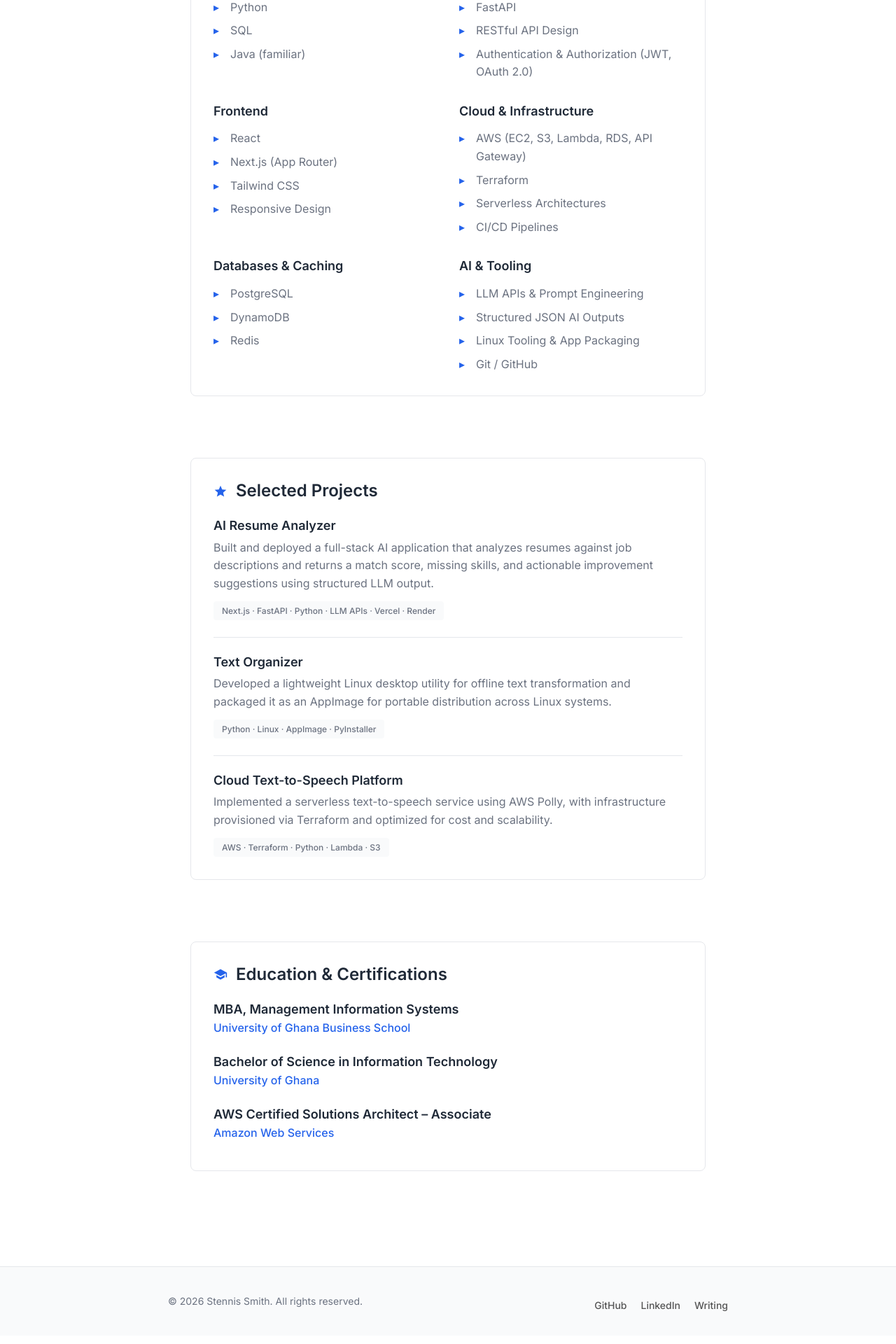
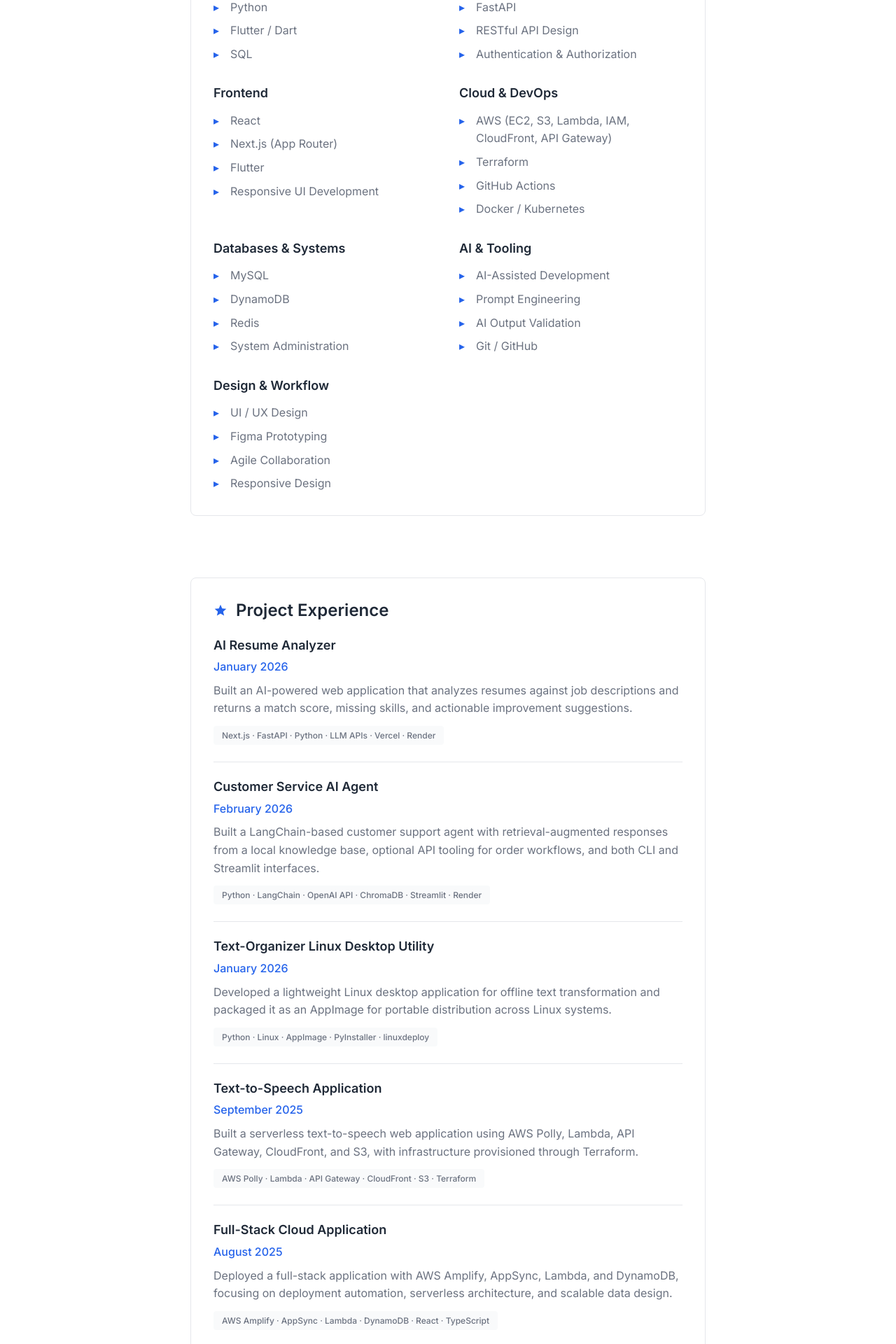
Before and after one commit to Stennis1/stennis-portfolio, a Next.js app: page /resume in a window 1280 px wide. Shown: the part 780-2700 px from the top of the page at 70% size. Built offline with nearby package versions, Linux system fonts and the light colour scheme.

Commit message:
Expand resume page content

```diff
--- a/app/resume/page.tsx
+++ b/app/resume/page.tsx
@@ -36,12 +36,12 @@
               Profile
             </h2>
             <p>
-              Software Engineer focused on backend systems, cloud infrastructure,
-              and practical AI integration. Experienced in designing APIs,
-              building production-ready services, packaging developer tools, and
-              deploying applications with real-world constraints. Strong
-              interest in system design, reliability, and clean, maintainable
-              code.
+              Software Engineer focused on backend systems, cloud
+              infrastructure, AI-assisted product development, and practical
+              software delivery. Experienced across full-stack development,
+              API design, cloud deployments, and developer tooling, with a
+              strong interest in reliability, system design, and maintainable
+              engineering.
             </p>
           </section>
 
@@ -58,10 +58,10 @@
               <div className={styles.skillCategory}>
                 <h3>Languages</h3>
                 <ul>
-                  <li>JavaScript (ES6+) / TypeScript</li>
+                  <li>JavaScript / TypeScript</li>
                   <li>Python</li>
+                  <li>Flutter / Dart</li>
                   <li>SQL</li>
-                  <li>Java (familiar)</li>
                 </ul>
               </div>
 
@@ -71,7 +71,7 @@
                   <li>Node.js / Express</li>
                   <li>FastAPI</li>
                   <li>RESTful API Design</li>
-                  <li>Authentication & Authorization (JWT, OAuth 2.0)</li>
+                  <li>Authentication & Authorization</li>
                 </ul>
               </div>
 
@@ -80,59 +80,70 @@
                 <ul>
                   <li>React</li>
                   <li>Next.js (App Router)</li>
-                  <li>Tailwind CSS</li>
-                  <li>Responsive Design</li>
+                  <li>Flutter</li>
+                  <li>Responsive UI Development</li>
                 </ul>
               </div>
 
               <div className={styles.skillCategory}>
-                <h3>Cloud & Infrastructure</h3>
+                <h3>Cloud & DevOps</h3>
                 <ul>
-                  <li>AWS (EC2, S3, Lambda, RDS, API Gateway)</li>
+                  <li>AWS (EC2, S3, Lambda, IAM, CloudFront, API Gateway)</li>
                   <li>Terraform</li>
-                  <li>Serverless Architectures</li>
-                  <li>CI/CD Pipelines</li>
+                  <li>GitHub Actions</li>
+                  <li>Docker / Kubernetes</li>
                 </ul>
               </div>
 
               <div className={styles.skillCategory}>
-                <h3>Databases & Caching</h3>
+                <h3>Databases & Systems</h3>
                 <ul>
-                  <li>PostgreSQL</li>
+                  <li>MySQL</li>
                   <li>DynamoDB</li>
                   <li>Redis</li>
+                  <li>System Administration</li>
                 </ul>
               </div>
 
               <div className={styles.skillCategory}>
                 <h3>AI & Tooling</h3>
                 <ul>
-                  <li>LLM APIs & Prompt Engineering</li>
-                  <li>Structured JSON AI Outputs</li>
-                  <li>Linux Tooling & App Packaging</li>
+                  <li>AI-Assisted Development</li>
+                  <li>Prompt Engineering</li>
+                  <li>AI Output Validation</li>
                   <li>Git / GitHub</li>
+                </ul>
+              </div>
+
+              <div className={styles.skillCategory}>
+                <h3>Design & Workflow</h3>
+                <ul>
+                  <li>UI / UX Design</li>
+                  <li>Figma Prototyping</li>
+                  <li>Agile Collaboration</li>
+                  <li>Responsive Design</li>
                 </ul>
               </div>
             </div>
           </section>
 
-          {/* Projects */}
+          {/* Project Experience */}
           <section className={styles.resumeSection}>
             <h2>
               <svg width="20" height="20" viewBox="0 0 24 24" fill="currentColor">
                 <path d="M12 17.27L18.18 21l-1.64-7.03L22 9.24l-7.19-.61L12 2 9.19 8.63 2 9.24l5.46 4.73L5.82 21z" />
               </svg>
-              Selected Projects
+              Project Experience
             </h2>
 
             <div className={styles.projectHighlights}>
               <div className={styles.projectHighlight}>
                 <h3>AI Resume Analyzer</h3>
+                <p className={styles.institution}>January 2026</p>
                 <p className={styles.projectDesc}>
-                  Built and deployed a full-stack AI application that analyzes
-                  resumes against job descriptions and returns a match score,
-                  missing skills, and actionable improvement suggestions using
-                  structured LLM output.
+                  Built an AI-powered web application that analyzes resumes
+                  against job descriptions and returns a match score, missing
+                  skills, and actionable improvement suggestions.
                 </p>
                 <span className={styles.techStack}>
                   Next.js · FastAPI · Python · LLM APIs · Vercel · Render
@@ -140,27 +151,130 @@
               </div>
 
               <div className={styles.projectHighlight}>
-                <h3>Text Organizer</h3>
+                <h3>Customer Service AI Agent</h3>
+                <p className={styles.institution}>February 2026</p>
                 <p className={styles.projectDesc}>
-                  Developed a lightweight Linux desktop utility for offline text
-                  transformation and packaged it as an AppImage for portable
-                  distribution across Linux systems.
+                  Built a LangChain-based customer support agent with
+                  retrieval-augmented responses from a local knowledge base,
+                  optional API tooling for order workflows, and both CLI and
+                  Streamlit interfaces.
                 </p>
                 <span className={styles.techStack}>
-                  Python · Linux · AppImage · PyInstaller
+                  Python · LangChain · OpenAI API · ChromaDB · Streamlit ·
+                  Render
                 </span>
               </div>
 
               <div className={styles.projectHighlight}>
-                <h3>Cloud Text-to-Speech Platform</h3>
+                <h3>Text-Organizer Linux Desktop Utility</h3>
+                <p className={styles.institution}>January 2026</p>
                 <p className={styles.projectDesc}>
-                  Implemented a serverless text-to-speech service using AWS
-                  Polly, with infrastructure provisioned via Terraform and
-                  optimized for cost and scalability.
+                  Developed a lightweight Linux desktop application for offline
+                  text transformation and packaged it as an AppImage for
+                  portable distribution across Linux systems.
                 </p>
                 <span className={styles.techStack}>
-                  AWS · Terraform · Python · Lambda · S3
+                  Python · Linux · AppImage · PyInstaller · linuxdeploy
                 </span>
+              </div>
+
+              <div className={styles.projectHighlight}>
+                <h3>Text-to-Speech Application</h3>
+                <p className={styles.institution}>September 2025</p>
+                <p className={styles.projectDesc}>
+                  Built a serverless text-to-speech web application using AWS
+                  Polly, Lambda, API Gateway, CloudFront, and S3, with
+                  infrastructure provisioned through Terraform.
+                </p>
+                <span className={styles.techStack}>
+                  AWS Polly · Lambda · API Gateway · CloudFront · S3 ·
+                  Terraform
+                </span>
+              </div>
+
+              <div className={styles.projectHighlight}>
+                <h3>Full-Stack Cloud Application</h3>
+                <p className={styles.institution}>August 2025</p>
+                <p className={styles.projectDesc}>
+                  Deployed a full-stack application with AWS Amplify, AppSync,
+                  Lambda, and DynamoDB, focusing on deployment automation,
+                  serverless architecture, and scalable data design.
+                </p>
+                <span className={styles.techStack}>
+                  AWS Amplify · AppSync · Lambda · DynamoDB · React ·
+                  TypeScript
+                </span>
+              </div>
+
+              <div className={styles.projectHighlight}>
+                <h3>DevOps and Containerization Technologies</h3>
+                <p className={styles.institution}>July 2025</p>
+                <p className={styles.projectDesc}>
+                  Worked on containerized deployment workflows using Docker,
+                  Kubernetes, Amazon ECR, Amazon ECS, and load balancing to
+                  support reliable application delivery in cloud environments.
+                </p>
+                <span className={styles.techStack}>
+                  Docker · Kubernetes · Amazon ECR · Amazon ECS · ALB · AWS
+                </span>
+              </div>
+            </div>
+          </section>
+
+          {/* Experience */}
+          <section className={styles.resumeSection}>
+            <h2>
+              <svg width="20" height="20" viewBox="0 0 24 24" fill="currentColor">
+                <path d="M20 6h-4V4c0-1.11-.89-2-2-2h-4c-1.11 0-2 .89-2 2v2H4c-1.11 0-1.99.89-1.99 2L2 19c0 1.11.89 2 2 2h16c1.11 0 2-.89 2-2V8c0-1.11-.89-2-2-2z" />
+              </svg>
+              Experience
+            </h2>
+
+            <div className={styles.projectHighlights}>
+              <div className={styles.projectHighlight}>
+                <h3>Junior Software Engineer, OwnKey</h3>
+                <p className={styles.institution}>July 2025 - December 2025</p>
+                <p className={styles.projectDesc}>
+                  Developed Flutter features including video shorts and
+                  interactive property listings, collaborated across backend,
+                  testing, and operations teams, and improved REST API data
+                  flows, caching, and frontend responsiveness.
+                </p>
+              </div>
+
+              <div className={styles.projectHighlight}>
+                <h3>Graduate Software Engineer, Solar Taxi</h3>
+                <p className={styles.institution}>
+                  October 2024 - February 2025
+                </p>
+                <p className={styles.projectDesc}>
+                  Delivered a charging locator application with a small team,
+                  designed high-fidelity Figma prototypes, and contributed to a
+                  website redesign that achieved strong accessibility results.
+                </p>
+              </div>
+
+              <div className={styles.projectHighlight}>
+                <h3>
+                  Assistant IT Officer, Ministry of Environment, Science,
+                  Technology and Innovation
+                </h3>
+                <p className={styles.institution}>May 2024 - July 2024</p>
+                <p className={styles.projectDesc}>
+                  Diagnosed and resolved technical support requests, supported
+                  day-to-day IT operations, and helped improve response times
+                  and service quality for end users.
+                </p>
+              </div>
+
+              <div className={styles.projectHighlight}>
+                <h3>IT Support (Systems Administration), Ghana Commodity Exchange</h3>
+                <p className={styles.institution}>August 2023 - April 2024</p>
+                <p className={styles.projectDesc}>
+                  Supported and optimized IT infrastructure, led security
+                  awareness efforts, and automated routine administrative tasks
+                  to improve operational efficiency.
+                </p>
               </div>
             </div>
           </section>
@@ -171,7 +285,7 @@
               <svg width="20" height="20" viewBox="0 0 24 24" fill="currentColor">
                 <path d="M5 13.18v4L12 21l7-3.82v-4L12 17l-7-3.82zM12 3L1 9l11 6 9-4.91V17h2V9L12 3z" />
               </svg>
-              Education & Certifications
+              Education
             </h2>
 
             <div className={styles.educationItem}>
@@ -179,16 +293,57 @@
               <p className={styles.institution}>
                 University of Ghana Business School
               </p>
+              <p className={styles.details}>Accra, Ghana · February 2025</p>
             </div>
 
             <div className={styles.educationItem}>
               <h3>Bachelor of Science in Information Technology</h3>
               <p className={styles.institution}>University of Ghana</p>
+              <p className={styles.details}>Accra, Ghana · July 2021</p>
             </div>
+          </section>
 
-            <div className={styles.educationItem}>
-              <h3>AWS Certified Solutions Architect – Associate</h3>
-              <p className={styles.institution}>Amazon Web Services</p>
+          {/* Certifications */}
+          <section className={styles.resumeSection}>
+            <h2>
+              <svg width="20" height="20" viewBox="0 0 24 24" fill="currentColor">
+                <path d="M12 15.39 8.24 17.66l1-4.28-3.32-2.88 4.38-.38L12 6l1.7 4.12 4.38.38-3.32 2.88 1 4.28z" />
+              </svg>
+              Certifications
+            </h2>
+
+            <div className={styles.skillsGrid}>
+              <div className={styles.skillCategory}>
+                <h3>Cloud & Security</h3>
+                <ul>
+                  <li>AWS Certified Solutions Architect - Associate</li>
+                  <li>AWS Knowledge: Cloud Essentials</li>
+                  <li>CC (Certified in Cybersecurity), ISC2</li>
+                </ul>
+              </div>
+
+              <div className={styles.skillCategory}>
+                <h3>Software & Product</h3>
+                <ul>
+                  <li>Frontend Web Development, ALX Africa</li>
+                  <li>Backend Web Development, ALX Africa</li>
+                  <li>Project Management, Cambridge Center of Excellence</li>
+                </ul>
+              </div>
+
+              <div className={styles.skillCategory}>
+                <h3>Professional Development</h3>
+                <ul>
+                  <li>ALX Freelancer Academy, ALX Ventures</li>
+                  <li>
+                    ALX Ventures Gig-at-a-Startup Programme (Prototype
+                    Designer)
+                  </li>
+                  <li>
+                    Professional Development for the Digital Age, ALX Africa
+                  </li>
+                </ul>
+              </div>
             </div>
           </section>
         </div>
```
